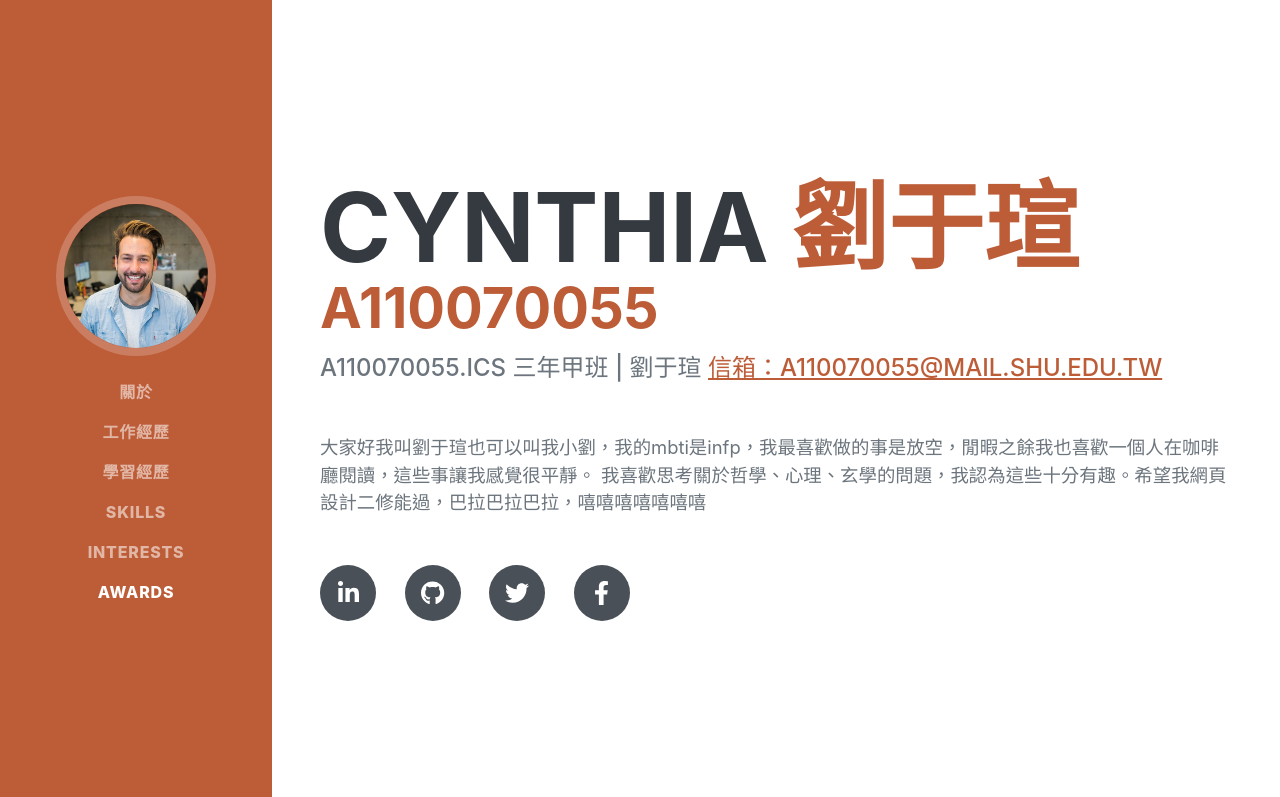
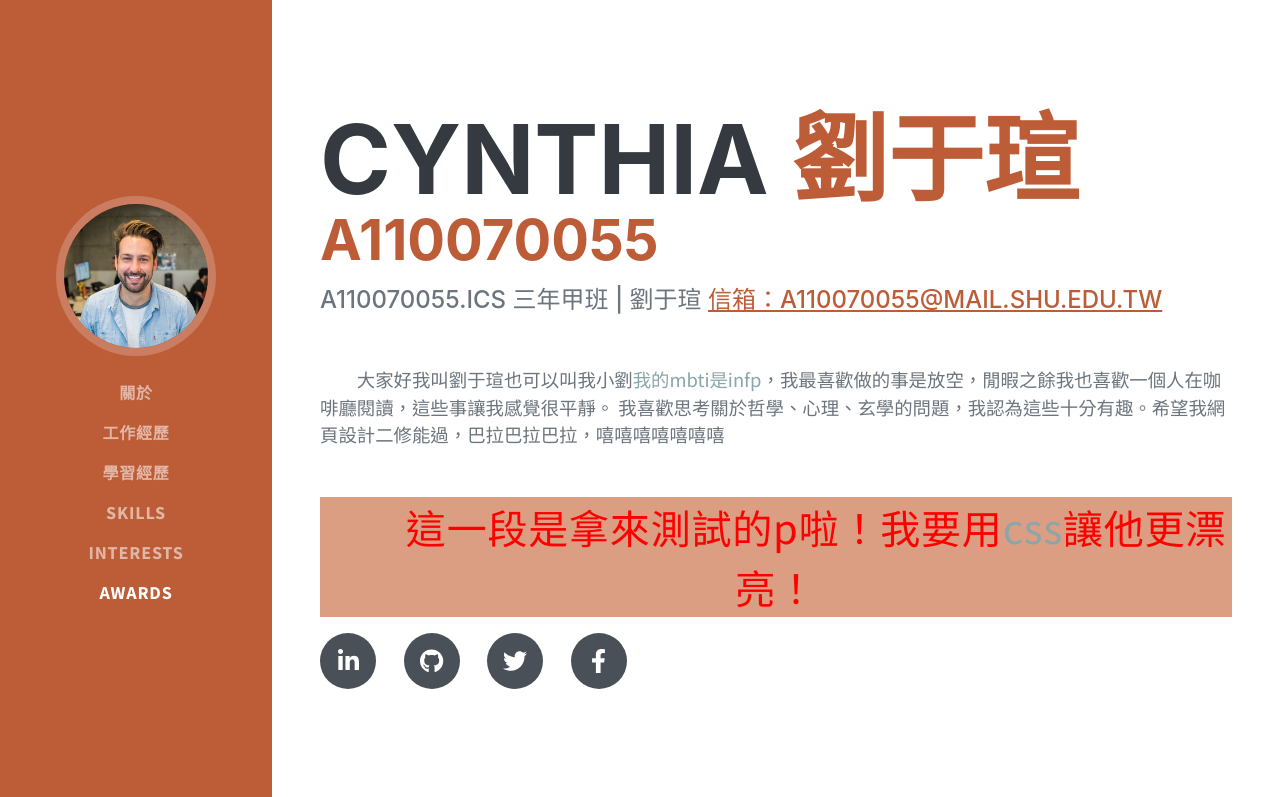
Before and after one commit to 0929liu/0929liu.github.io, a plain HTML site: page index.html in a window 1280 px wide. Shown: the top 797 px of the page. Drawn offline with nearby package versions, Linux system fonts and the light colour scheme; a web font is replaced by a local one.

Commit message:
第四週

```diff
--- /dev/null
+++ b/css/my_style2.css
@@ -0,0 +1,20 @@
+{
+    letter-spacing: 0.8px;
+    line-height: 1.5em;
+}
+
+body{
+    font-family:'Noto Sans TC',sans-serif;
+}
+p.redred{
+    color:red;
+    font-size: 40px;
+    text-align: center;
+    text-indent: 2em;
+    letter-spacing: 0.8px;
+    background-color: #DC9E82;
+}
+
+.blueblue{
+    color:#8AA6AA;
+}
--- a/index.html
+++ b/index.html
@@ -12,8 +12,13 @@
         <!-- Google fonts-->
         <link href="https://fonts.googleapis.com/css?family=Saira+Extra+Condensed:500,700" rel="stylesheet" type="text/css" />
         <link href="https://fonts.googleapis.com/css?family=Muli:400,400i,800,800i" rel="stylesheet" type="text/css" />
+        <link rel="preconnect" href="https://fonts.googleapis.com">
+<link rel="preconnect" href="https://fonts.gstatic.com" crossorigin>
+<link href="https://fonts.googleapis.com/css2?family=Noto+Sans+TC:wght@100..900&family=Noto+Serif+TC&display=swap" rel="stylesheet">
+
         <!-- Core theme CSS (includes Bootstrap)-->
         <link href="css/styles.css" rel="stylesheet" />
+        <link href="css/my_style2.css" rel="stylesheet" />
     </head>
     <body id="page-top">
         <!-- Navigation-->
@@ -48,8 +53,9 @@
                         a110070055.ICS 三年甲班 | 劉于瑄
                         <a href="mailto:a110070055@mail.shu.edu.tw"> 信箱：a110070055@mail.shu.edu.tw</a>
                     </div>
-                    <p class="lead mb-5">大家好我叫劉于瑄也可以叫我小劉，我的mbti是infp，我最喜歡做的事是放空，閒暇之餘我也喜歡一個人在咖啡廳閱讀，這些事讓我感覺很平靜。
+                    <p class="lead mb-5" style="text-indent: 2em;">大家好我叫劉于瑄也可以叫我小劉<span class="blueblue">我的mbti是infp</span>，我最喜歡做的事是放空，閒暇之餘我也喜歡一個人在咖啡廳閱讀，這些事讓我感覺很平靜。
                         我喜歡思考關於哲學、心理、玄學的問題，我認為這些十分有趣。希望我網頁設計二修能過，巴拉巴拉巴拉，嘻嘻嘻嘻嘻嘻嘻</p>
+                        <p class="redred">這一段是拿來測試的p啦！我要用<span class="blueblue">css</span>讓他更漂亮！</p>
                     <div class="social-icons">
                         <a class="social-icon" href="#!"><i class="fab fa-linkedin-in"></i></a>
                         <a class="social-icon" href="#!"><i class="fab fa-github"></i></a>
```
